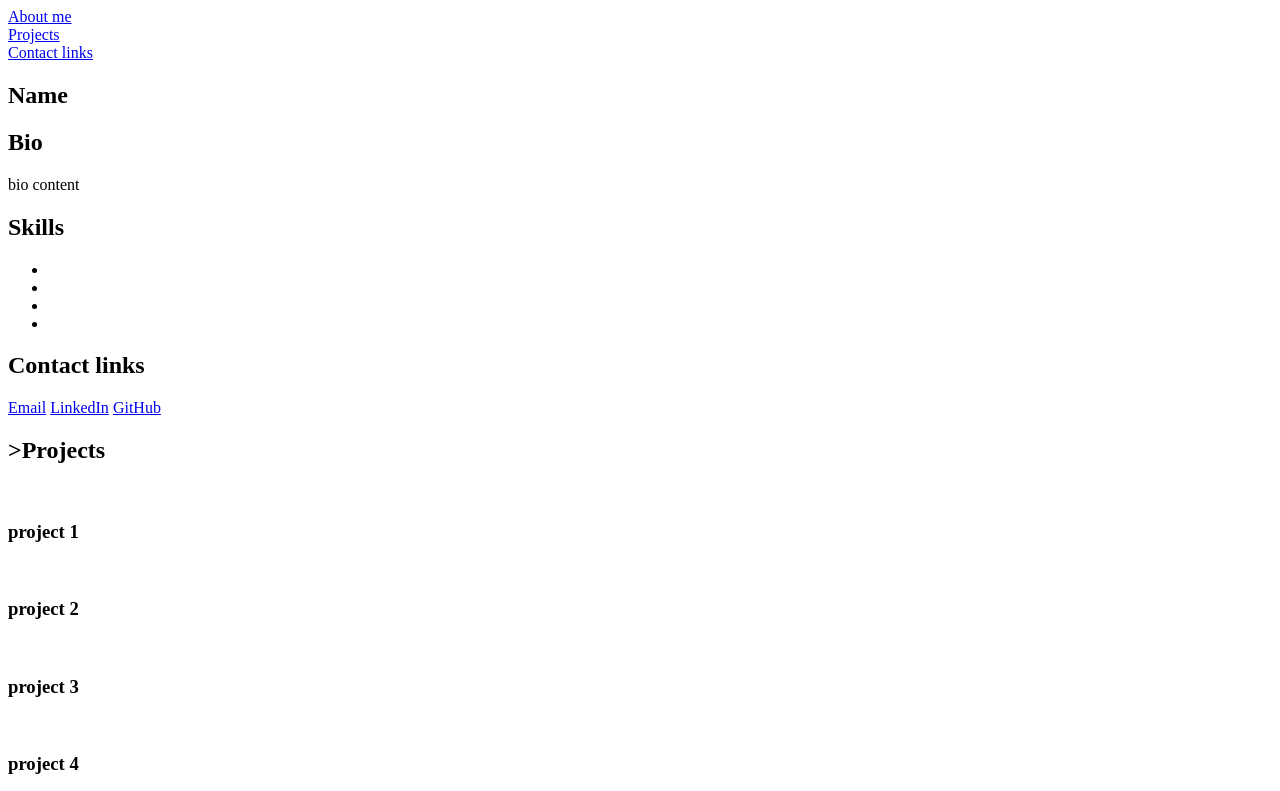
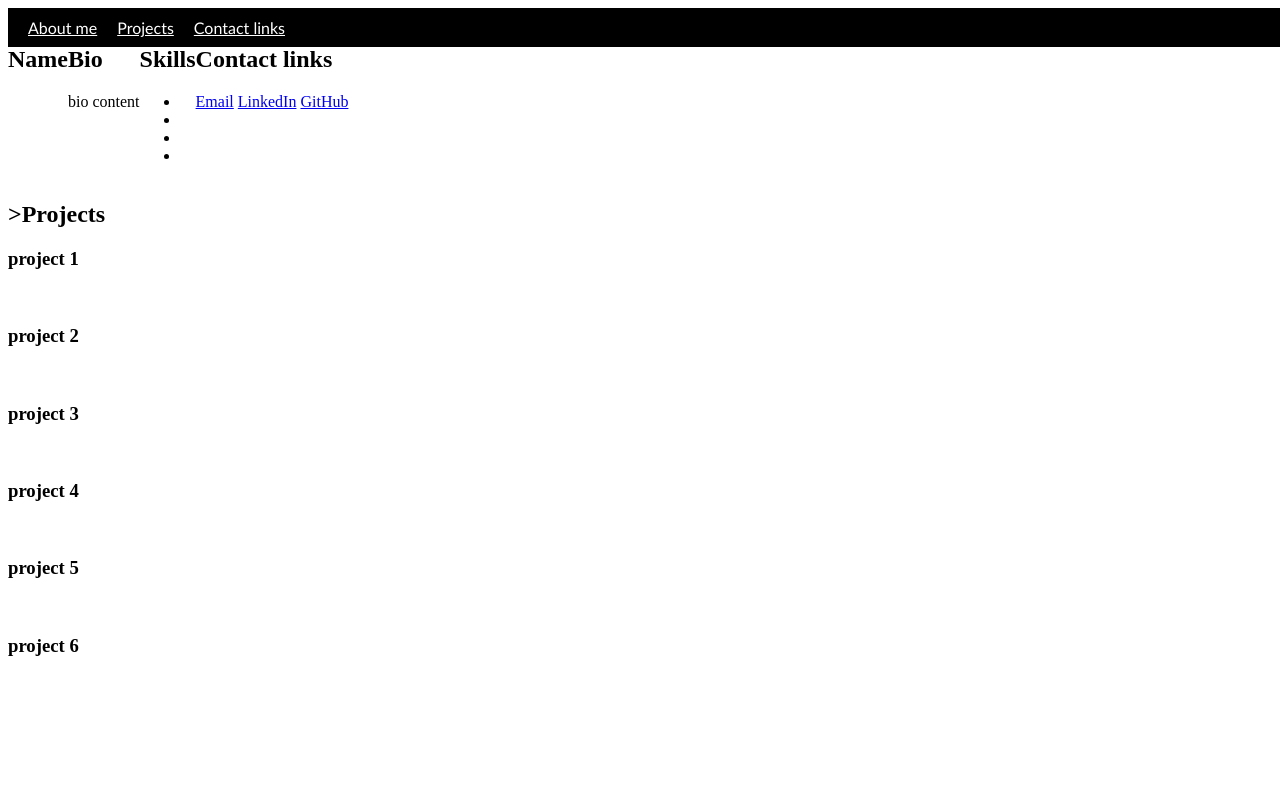
Before and after one commit to AsmaaMusse/a.musse-dev-portfolio, a plain HTML site: page index.html in a window 1280 px wide. Shown: the top 791 px of the page. Drawn offline with Linux system fonts and the light colour scheme.

Commit message:
add advanced css to header

```diff
--- a/assests/css/style.css
+++ b/assests/css/style.css
@@ -6,11 +6,14 @@
   box-sizing: border-box;
 }
 
+/* Black bg for now change to drk green later */
 .header {
   padding: 10px;
   font-family: "Gill Sans", "Gill Sans MT", Calibri, "Trebuchet MS", sans-serif;
-  background-color: #004b23;
-  color: #ffffff;
+  background-color: black;
+  color: var(--main-text);
+  position: fixed;
+  width: 100%;
 }
 
 .nav-container {
@@ -19,6 +22,20 @@
   flex-wrap: wrap;
 }
 
-.nav-links-container {
-  display: flex;
+/* this targets the a tags withing the nav link */
+.nav-link a {
+    margin: 10px;
+    color: var(--main-text);
 }
+
+.main {
+    placeholder
+}
+
+.content {
+    placeholder
+}
+
+.about-me {
+    display: flex;
+}
--- a/index.html
+++ b/index.html
@@ -4,15 +4,15 @@
     <meta charset="UTF-8" />
     <meta http-equiv="X-UA-Compatible" content="IE=edge" />
     <meta name="viewport" content="width=device-width, initial-scale=1.0" />
+    <link rel="stylesheet" href="./assests/css/style.css" />
     <title>Dev personal portfolio</title>
   </head>
 
   <body>
     <header class="header">
-      <!--navigation bar of my portfolio-->
+      <!--navigation bar containing all links-->
       <nav class="nav-container">
-        <!--contains all nav links-->
-        <div class="nav-links-container">
+        <!--all links responsive to click-->
         <div class="nav-link">
           <a href="#about-me">About me</a>
         </div>
@@ -24,15 +24,19 @@
         <div class="nav-link">
           <a href="#contact-links">Contact links</a>
         </div>
-        </div>
       </nav>
     </header>
 
     <main>
-      <section>
+      <section class="main" id="about-me">
         <!-- needs an id link fo the about me nav link-->
         <!--Flex container containing flex items-->
-        <div>
+        <div class="content">
+          <img src="" alt="" />
+          >
+        </div>
+
+        <div class="about-me">
           <!--div = flex item-->
           <h1>Name</h1>
 
@@ -51,7 +55,7 @@
             </ul>
           </div>
 
-          <div>
+          <div class="contacts" id="contact-links">
             <h2>Contact links</h2>
 
             <a href="url">Email</a>
@@ -61,13 +65,8 @@
         </div>
       </section>
 
-      <section>
+      <section class="projects" id="projects">
         <h2>>Projects</h2>
-        <div>
-          <h3></h3>
-          <img src="" alt="" />
-          <a href=""></a>
-        </div>
 
         <div>
           <h3>project 1</h3>
```
Lines whose indentation alone changed are shown as unchanged.
